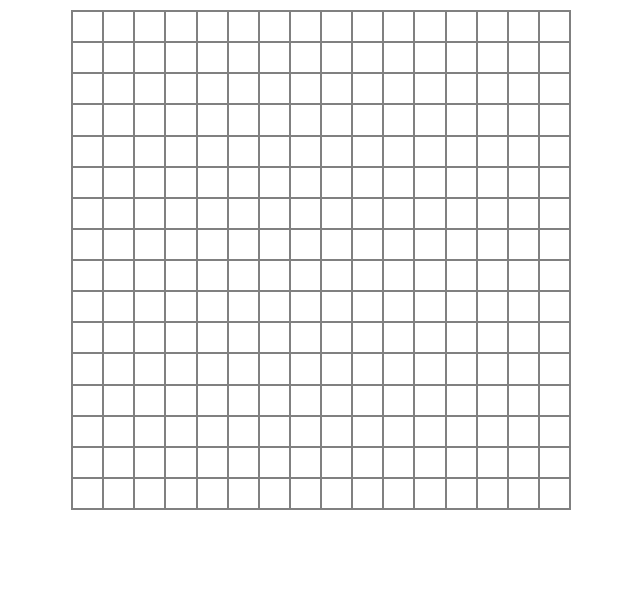
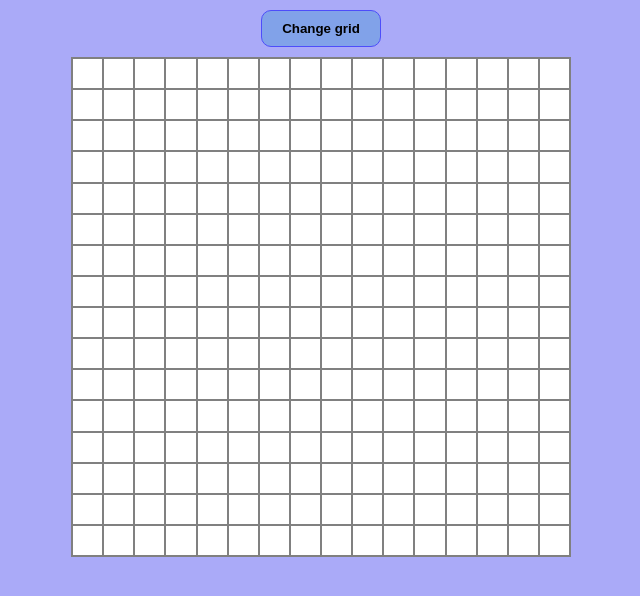
Before and after one commit to wissman77/etch-a-sketch, a plain HTML site: page index.html in a window 1280 px wide. Shown: the whole page, without its empty margins (319-959 px from the left). Drawn offline with Linux system fonts and the light colour scheme.

Commit message:
Add button to html file and change styling for page

```diff
--- a/index.html
+++ b/index.html
@@ -9,6 +9,7 @@
   </head>
   <body>
     <main>
+      <button class="change-gird">Change grid</button>
       <div class="container"></div>
     </main>
     <script src="script.js"></script>
--- a/style.css
+++ b/style.css
@@ -4,9 +4,26 @@
   box-sizing: border-box;
 }
 
+body {
+  background-color: rgb(170, 170, 248);
+}
+
 main {
   width: 900px;
   margin: 10px auto;
+  display: flex;
+  flex-direction: column;
+  justify-content: center;
+  align-items: center;
+}
+
+.change-gird {
+  margin-bottom: 10px;
+  padding: 10px 20px;
+  font-weight: bold;
+  background: rgb(129, 162, 233);
+  border: 1px solid rgb(77, 77, 250);
+  border-radius: 10px;
 }
 
 .container {
@@ -14,6 +31,7 @@ main {
   height: 500px;
   border: 1px solid gray;
   margin: auto;
+  background-color: #fff;
   display: flex;
   flex-wrap: wrap;
   padding: 0;
```
